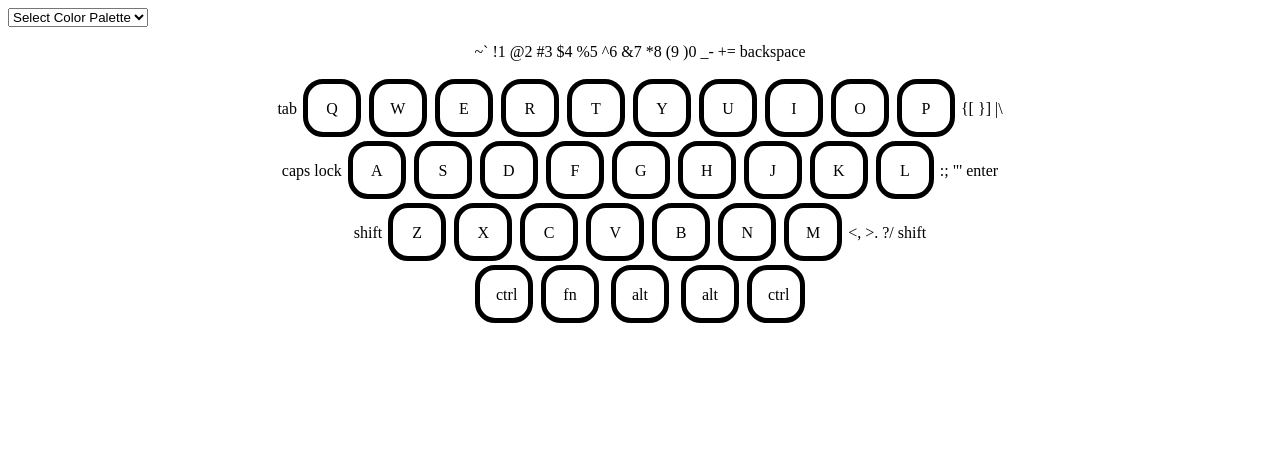
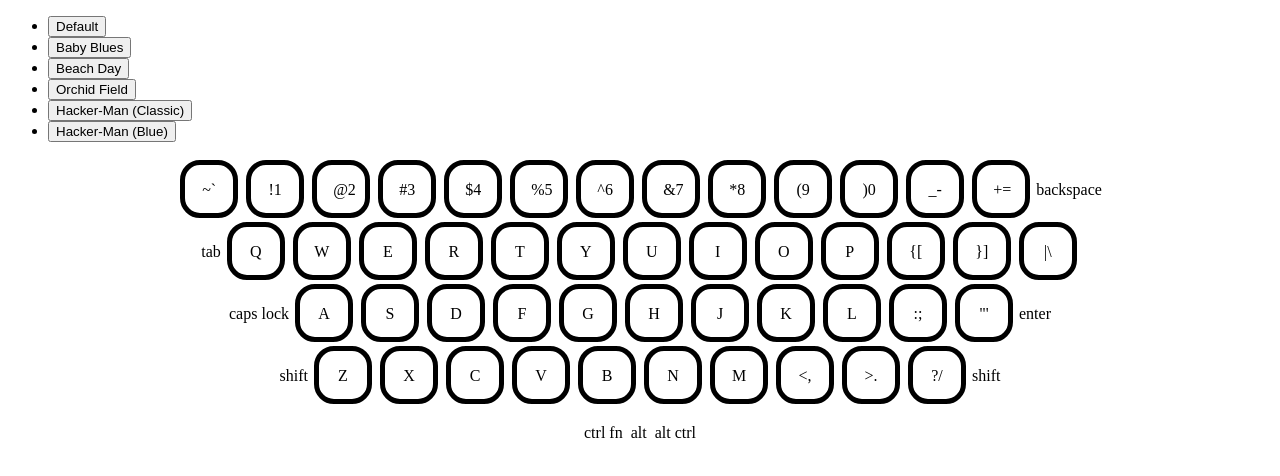
Before and after one commit to ari-gaskins/Pretty_Keyboard, a plain HTML site: page index.html in a window 1280 px wide. Drawn offline with Linux system fonts and the light colour scheme.

Commit message:
add grid layout, change color layout

```diff
--- a/index.html
+++ b/index.html
@@ -8,20 +8,21 @@
         <link href="styles.css" type="text/css" rel="stylesheet" />
     </head>
     <body>
+        <ul id="colors">
             <!--default is black and white-->
-        <select name="colors" id="colors">
-            <option value="none" selected="selected" disabled="disabled" hidden="hidden">Select Color Palette</option>
+            <li><button id="default">Default</button></li>
             <!--color palette #645-->
-            <option value="baby-blues">Baby Blues</option>
+            <li><button id="baby-blues">Baby Blues</button></li>
             <!--color palette #425-->
-            <option value="beach-day">Beach Day</option>
+            <li><button id="beach-day">Beach Day</button></li>
             <!--color palette #544-->
-            <option value="orchid-field">Orchid Field</option>
+            <li><button id="orchid-field">Orchid Field</button></li>
             <!--black and neon green-->
-            <option value="hacker-man">Hacker Man</option>
+            <li><button id="hacker-man-classic">Hacker-Man (Classic)</button></li>
             <!--dark blue and neon light blue-->
-            <option value="hacker-man-blue">Hacker Man (blue)</option>
-        </select>
+            <li><button id="hacker-man-blue">Hacker-Man (Blue)</button></li>
+        </ul>
+        <div id="keyboard">
             <div class="first-row">
                 <p class="primary-key"><span class="shift-key">~</span>`</p>
                 <p class="primary-key"><span class="shift-key">!</span>1</p>
@@ -84,13 +85,14 @@
                 <p id="shift">shift</p>
             </div>
             <div class="fifth-row">
-            <p class="key">ctrl</p>
-            <p class="key">fn</p>
+                <p class="ctrl">ctrl</p>
+                <p class="fn">fn</p>
                 <p id="special-key"></p>
-            <p class="key">alt</p>
+                <p class="alt">alt</p>
                 <p id="spacebar"></p>
-            <p class="key">alt</p>
-            <p class="key">ctrl</p>
+                <p class="alt">alt</p>
+                <p class="ctrl">ctrl</p>
+            </div>
         </div>
     </body>
     <script></script>
--- a/styles.css
+++ b/styles.css
@@ -3,10 +3,24 @@
 /*font*/
 /*@import url() */
 
+/*page grid setup*/
+.grid {
+    display: grid;
+    grid-template-columns: 1fr;
+    grid-template-rows: 1fr 1fr 1fr;
+    grid-template-areas:
+        "colors"
+        "."
+        "keyboard";
+}
+
 /* default color scheme */
 body {
     color: #000000;
     background-color: #ffffff;
+    vertical-align: baseline;
+    min-width: 1250px;
+    min-height: 350px;
 }
 
 p {
@@ -17,8 +31,8 @@ div {
     text-align: center;
 }
 
-/*letter keys*/
-.key {
+/*normal keys*/
+.key, .primary-key {
     height: 1em;
     width: 1em;
     border: 5px solid;
```
Lines whose indentation alone changed are shown as unchanged.
